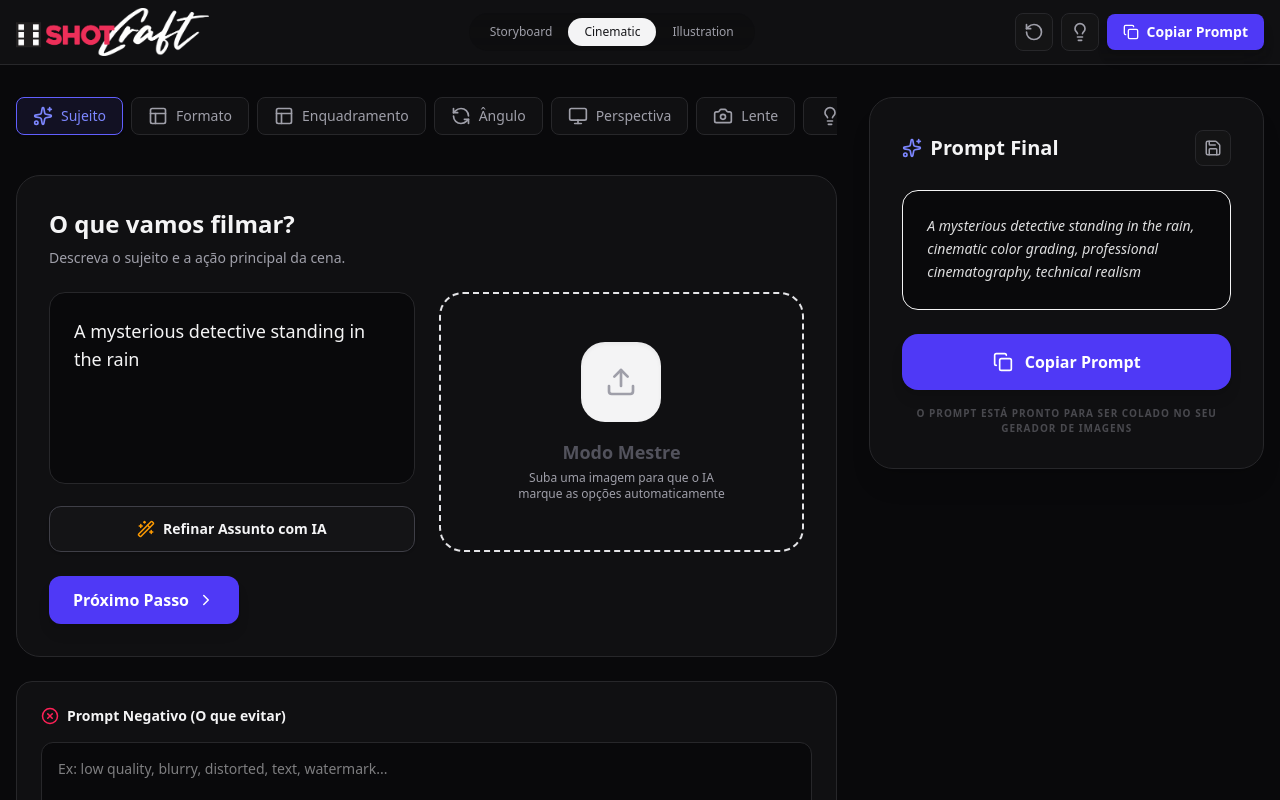
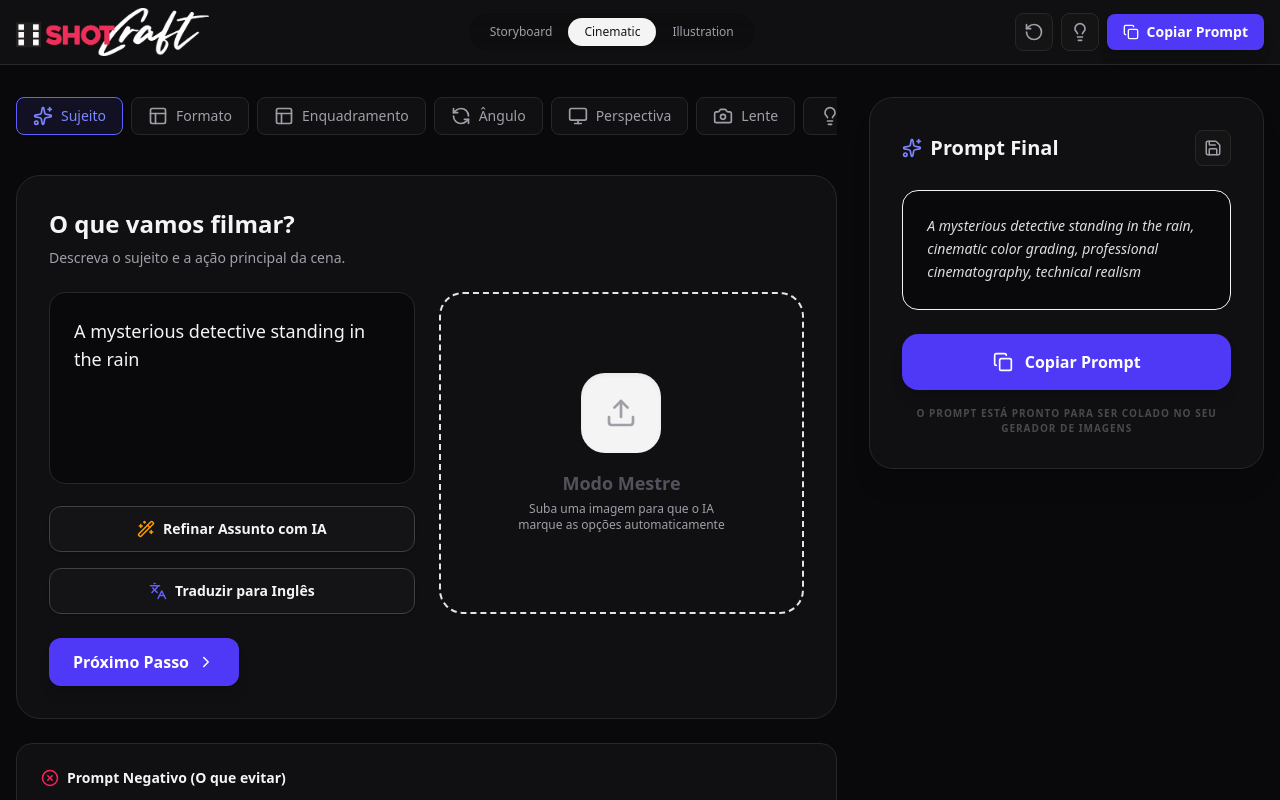
Before and after one commit to rodisleyd/shotcraft, a React (Vite) app: page / in a window 1280 px wide. Shown: the top 800 px of the page. Built offline with nearby package versions, Linux system fonts and the light colour scheme.

Commit message:
feat: adicionar botao de traducao para ingles na aba Sujeito

```diff
--- a/src/App.tsx
+++ b/src/App.tsx
@@ -17,7 +17,8 @@ import {
   RefreshCcw,
   Image as ImageIcon,
   Upload,
-  Loader2
+  Loader2,
+  Languages
 } from 'lucide-react';
 import { GoogleGenAI } from "@google/genai";
 
@@ -58,6 +59,20 @@ async function optimizeSubject(subject: string) {
   }
 }
 
+async function translateSubject(subject: string) {
+  if (!subject.trim()) return subject;
+  try {
+    const response = await ai.models.generateContent({
+      model: "gemini-3-flash-preview",
+      contents: `Traduza o seguinte texto para o inglês, mantendo o estilo descritivo para um prompt de geração de imagem: "${subject}". Retorne APENAS a tradução em inglês.`,
+    });
+    return response.text || subject;
+  } catch (error) {
+    console.error('Erro ao traduzir:', error);
+    throw error;
+  }
+}
+
 export default function App() {
   // --- States ---
   const [subject, setSubject] = useState<string>('A mysterious detective standing in the rain');
@@ -83,6 +98,7 @@ export default function App() {
   const [newPresetName, setNewPresetName] = useState('');
   const [isSaving, setIsSaving] = useState(false);
   const [isOptimizing, setIsOptimizing] = useState(false);
+  const [isTranslating, setIsTranslating] = useState(false);
   const [isAnalyzing, setIsAnalyzing] = useState(false);
   const [toasts, setToasts] = useState<ToastType[]>([]);
 
@@ -207,6 +223,20 @@ export default function App() {
       addToast('Erro ao otimizar com IA.', 'error');
     } finally {
       setIsOptimizing(false);
+    }
+  };
+
+  const handleTranslateSubject = async () => {
+    if (!subject.trim()) return;
+    setIsTranslating(true);
+    try {
+      const translated = await translateSubject(subject);
+      setSubject(translated);
+      addToast('Traduzido para o inglês!', 'success');
+    } catch (error) {
+      addToast('Erro ao traduzir para o inglês.', 'error');
+    } finally {
+      setIsTranslating(false);
     }
   };
 
@@ -434,6 +464,7 @@ export default function App() {
             activeStep={activeStep} steps={steps}
             subject={subject} setSubject={setSubject}
             isOptimizing={isOptimizing} handleOptimizeSubject={handleOptimizeSubject}
+            isTranslating={isTranslating} handleTranslateSubject={handleTranslateSubject}
             isAnalyzing={isAnalyzing} handleAnalyzeReference={handleAnalyzeReference}
             setActiveStep={setActiveStep} getCurrentOptions={getCurrentOptions}
             handleSelect={handleSelect} selections={selections}
--- a/src/components/StepContent.tsx
+++ b/src/components/StepContent.tsx
@@ -4,7 +4,7 @@
  */
 
 import { motion, AnimatePresence } from "motion/react";
-import { Check, ChevronRight, ChevronLeft, Wand2, ChevronDown, Upload, Image as ImageIcon, Loader2 } from "lucide-react";
+import { Check, ChevronRight, ChevronLeft, Wand2, ChevronDown, Upload, Image as ImageIcon, Loader2, Languages } from "lucide-react";
 import { Option, Step, SelectionState } from "../types";
 import { STYLES } from "../data/constants";
 import { useState } from "react";
@@ -16,6 +16,8 @@ interface StepContentProps {
   setSubject: (val: string) => void;
   isOptimizing: boolean;
   handleOptimizeSubject: () => void;
+  isTranslating: boolean;
+  handleTranslateSubject: () => void;
   isAnalyzing: boolean;
   handleAnalyzeReference: (file: File) => void;
   setActiveStep: (step: number) => void;
@@ -35,6 +37,8 @@ export function StepContent({
   setSubject,
   isOptimizing,
   handleOptimizeSubject,
+  isTranslating,
+  handleTranslateSubject,
   isAnalyzing,
   handleAnalyzeReference,
   setActiveStep,
@@ -85,6 +89,18 @@ export function StepContent({
                   >
                     <Wand2 size={18} className={`${isOptimizing ? 'animate-spin' : 'group-hover:scale-110 transition-transform'} text-amber-500`} />
                     {isOptimizing ? 'Otimizando com IA...' : 'Refinar Assunto com IA'}
+                  </button>
+                  <button
+                    onClick={handleTranslateSubject}
+                    disabled={isTranslating || !subject.trim()}
+                    className={`w-full px-6 py-3 rounded-xl text-sm font-bold flex items-center justify-center gap-2 transition-all border shadow-sm ${
+                      theme === 'dark'
+                        ? 'border-zinc-700 hover:bg-zinc-800 text-zinc-100 bg-zinc-900/50'
+                        : 'border-[#8b5a2b]/20 hover:bg-[#8b5a2b]/5 text-[#8b5a2b] bg-white'
+                    } disabled:opacity-50 group`}
+                  >
+                    <Languages size={18} className={`${isTranslating ? 'animate-spin' : 'group-hover:scale-110 transition-transform'} text-indigo-500`} />
+                    {isTranslating ? 'Traduzindo...' : 'Traduzir para Inglês'}
                   </button>
                 </div>
 
```
